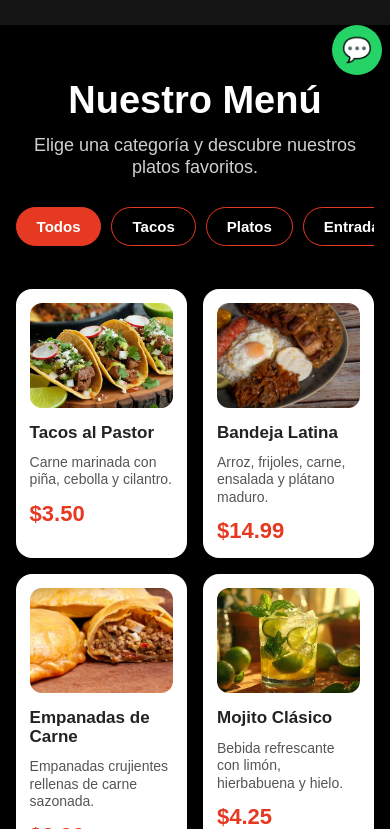
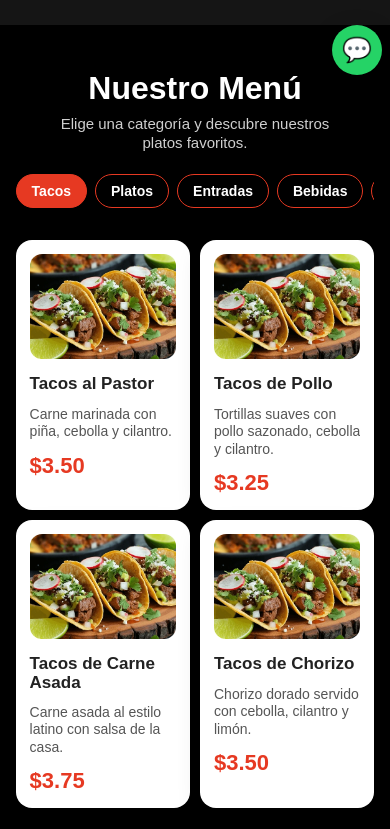
Before and after one commit to OWLcuba/restaurante-demo, a React (Vite) app: page / in a window 390 px wide. Shown: the part 739-1568 px from the top of the page. Built offline with nearby package versions, Linux system fonts and the light colour scheme.

Commit message:
Ajustes home movil

```diff
--- a/src/pages/Menu.css
+++ b/src/pages/Menu.css
@@ -77,36 +77,41 @@
 @media(max-width: 768px) {
 
     .menu-section {
-        padding: 55px 4% 70px;
+        padding: 45px 4% 60px;
     }
 
     .menu-section h2 {
-        font-size: 38px;
-        line-height: 1.1;
+        font-size: 32px;
+        margin-bottom: 8px;
     }
 
     .menu-subtitle {
-        max-width: 330px;
-        margin: 0 auto 28px;
-        font-size: 18px;
+        max-width: 310px;
+        margin: 0 auto 22px;
+
+        font-size: 15px;
         line-height: 1.25;
     }
 
     .menu-categories {
-        gap: 10px;
-        padding-bottom: 18px;
-        margin-bottom: 25px;
+        gap: 8px;
+
+        padding-bottom: 14px;
+        margin-bottom: 18px;
     }
 
     .category-btn {
-        padding: 10px 20px;
-        font-size: 15px;
+        padding: 8px 15px;
+
+        font-size: 14px;
+        font-weight: 700;
+
         min-width: max-content;
     }
 
     .menu-grid {
         grid-template-columns: repeat(2, minmax(0, 1fr));
-        gap: 16px;
+        gap: 10px;
     }
 
 }
--- a/src/pages/Menu.jsx
+++ b/src/pages/Menu.jsx
@@ -7,17 +7,17 @@ import "./Menu.css"
 
 function Menu() {
 
-    const categories = ["Todos", ...new Set(menuItems.map(item => item.category))]
+    const categories = [...new Set(menuItems.map(item => item.category))]
 
-    const [selectedCategory, setSelectedCategory] = useState("Todos")
+    const [selectedCategory, setSelectedCategory] = useState(categories[0])
 
-    const filteredItems = selectedCategory === "Todos"
-        ? menuItems
-        : menuItems.filter(item => item.category === selectedCategory)
+    const filteredItems = menuItems.filter(
+        item => item.category === selectedCategory
+    )
 
     return (
 
-        <section className="menu-section">
+        <section className="menu-section" id="menu">
 
             <h2>Nuestro Menú</h2>
 
```
Also changed, not shown: 1 other file (tests, documents, lock files or other folders).
